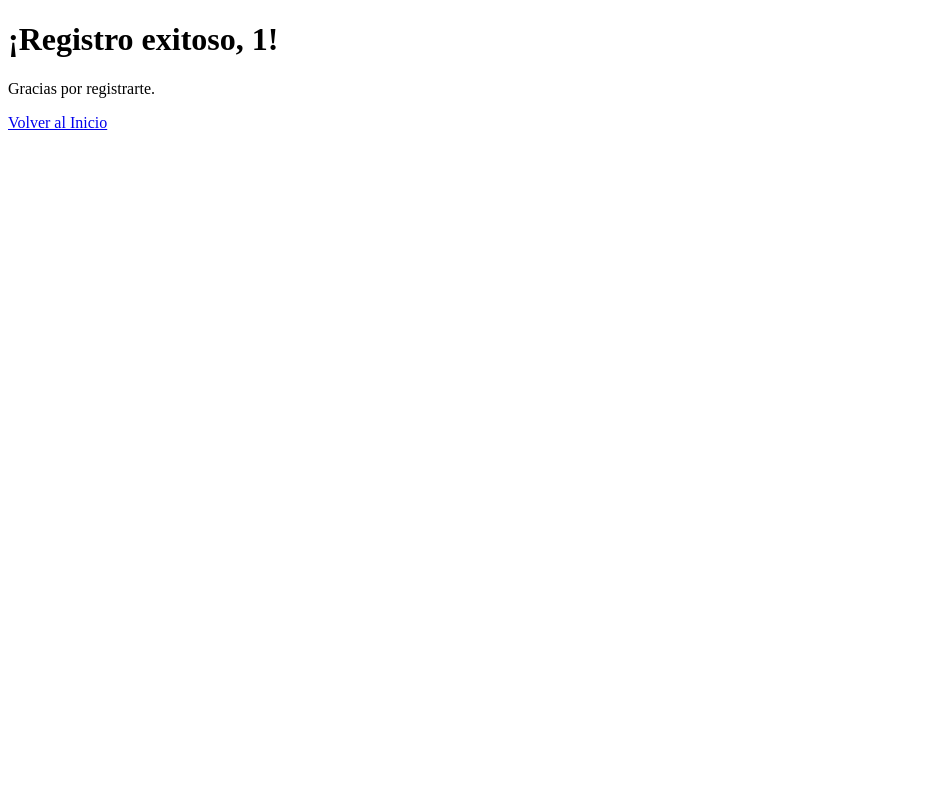
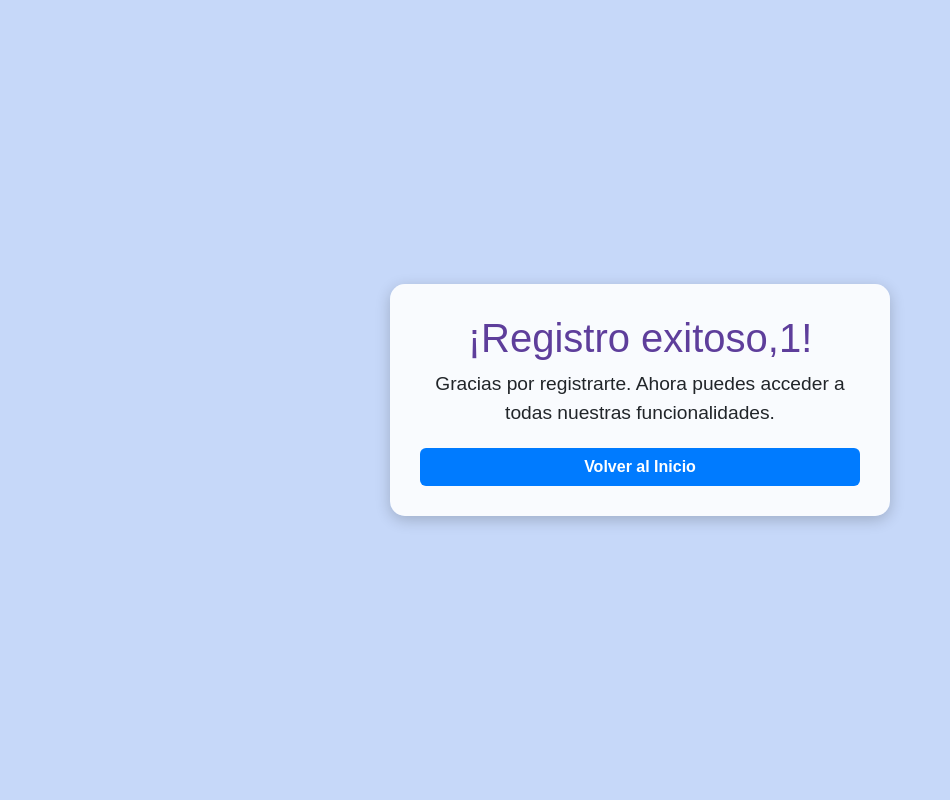
Before and after one commit to NeydaJimenez/plantillaJMNN, a Flask app: page /registro_exitoso/1 in a window 1280 px wide. Shown: the whole page, without its empty margins (0-950 px from the left). Run offline with Flask 3, Linux system fonts and the light colour scheme.

Commit message:
Actualizacion

```diff
--- a/templates/registro_exitoso.html
+++ b/templates/registro_exitoso.html
@@ -2,12 +2,61 @@
 <html lang="es">
 <head>
     <meta charset="UTF-8">
+    <meta name="viewport" content="width=device-width, initial-scale=1.0">
     <title>Registro Exitoso</title>
+    <link href="https://cdn.jsdelivr.net/npm/bootstrap@5.3.0/dist/css/bootstrap.min.css" rel="stylesheet">
+    <style>
+        body {
+            background: linear-gradient(to right, #c6d8f9, #c6d8f9);
+            color: #333;
+            font-family: 'Poppins', sans-serif;
+            height: 100vh;
+            display: flex;
+            justify-content: center;
+            align-items: center;
+            flex-direction: column;
+        }
+
+        .card {
+            background-color: rgba(255, 255, 255, 0.9);
+            border: none;
+            border-radius: 15px;
+            box-shadow: 0 4px 15px rgba(0, 0, 0, 0.2);
+            width: 100%;
+            max-width: 500px;
+            padding: 30px;
+            text-align: center;
+        }
+
+        .btn-custom {
+            background-color: #007bff;
+            color: white;
+            font-weight: bold;
+        }
+
+        .btn-custom:hover {
+            background-color: #0056b3;
+        }
+
+        h1 {
+            font-size: 2.5rem;
+            color: #5e3e9b;
+        }
+
+        p {
+            font-size: 1.2rem;
+            margin-bottom: 20px;
+        }
+    </style>
 </head>
 <body>
-    <h1>¡Registro exitoso, {{ nombre }}!</h1>
-    <p>Gracias por registrarte.</p>
 
-    <a href="/" class="btn btn-primary">Volver al Inicio</a>
+    <div class="card">
+        <h1>¡Registro exitoso,{{ nombre }}!</h1>
+        <p>Gracias por registrarte. Ahora puedes acceder a todas nuestras funcionalidades.</p>
+
+        <a href="/" class="btn btn-custom">Volver al Inicio</a>
+    </div>
+
 </body>
 </html>
```
